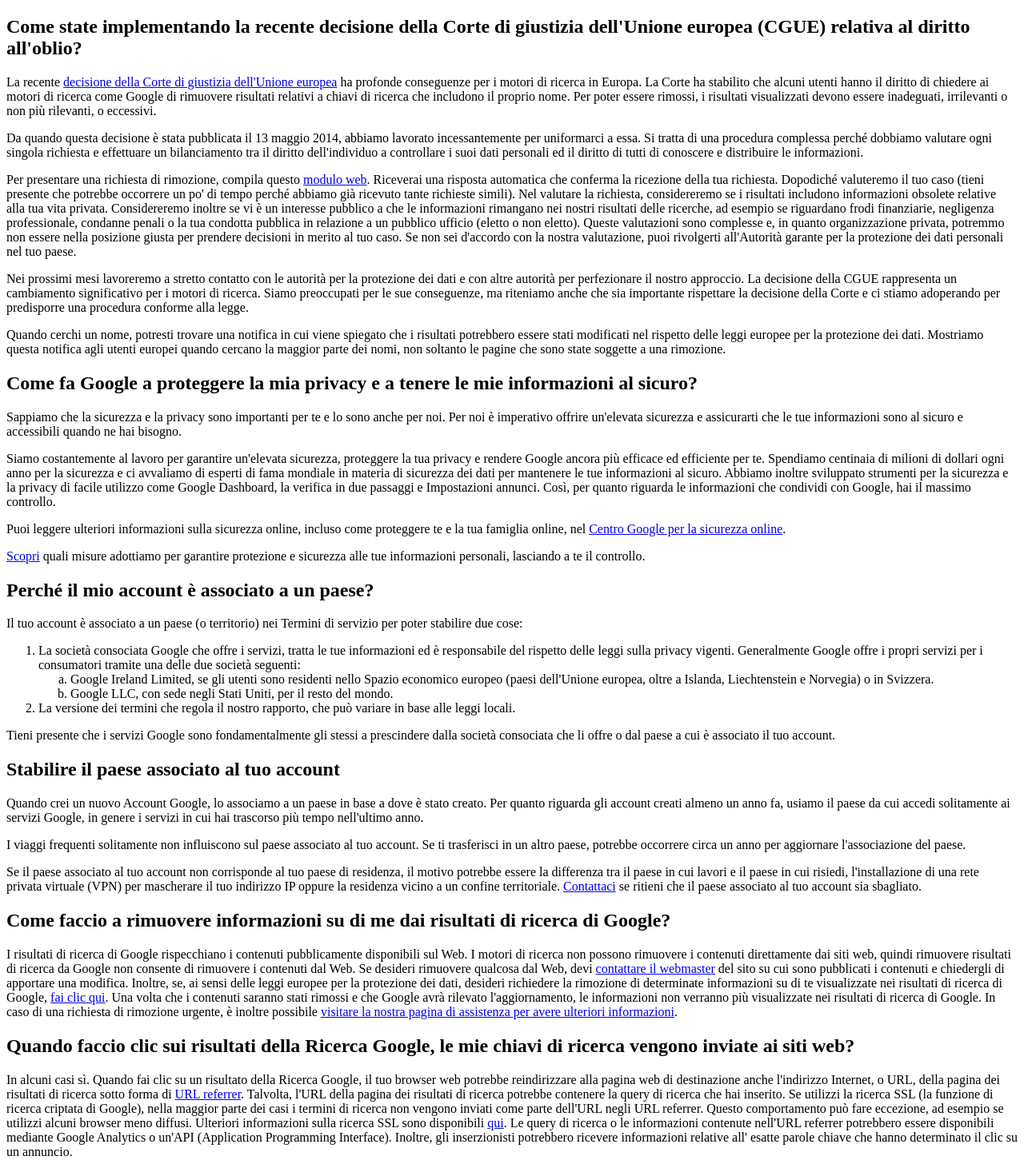
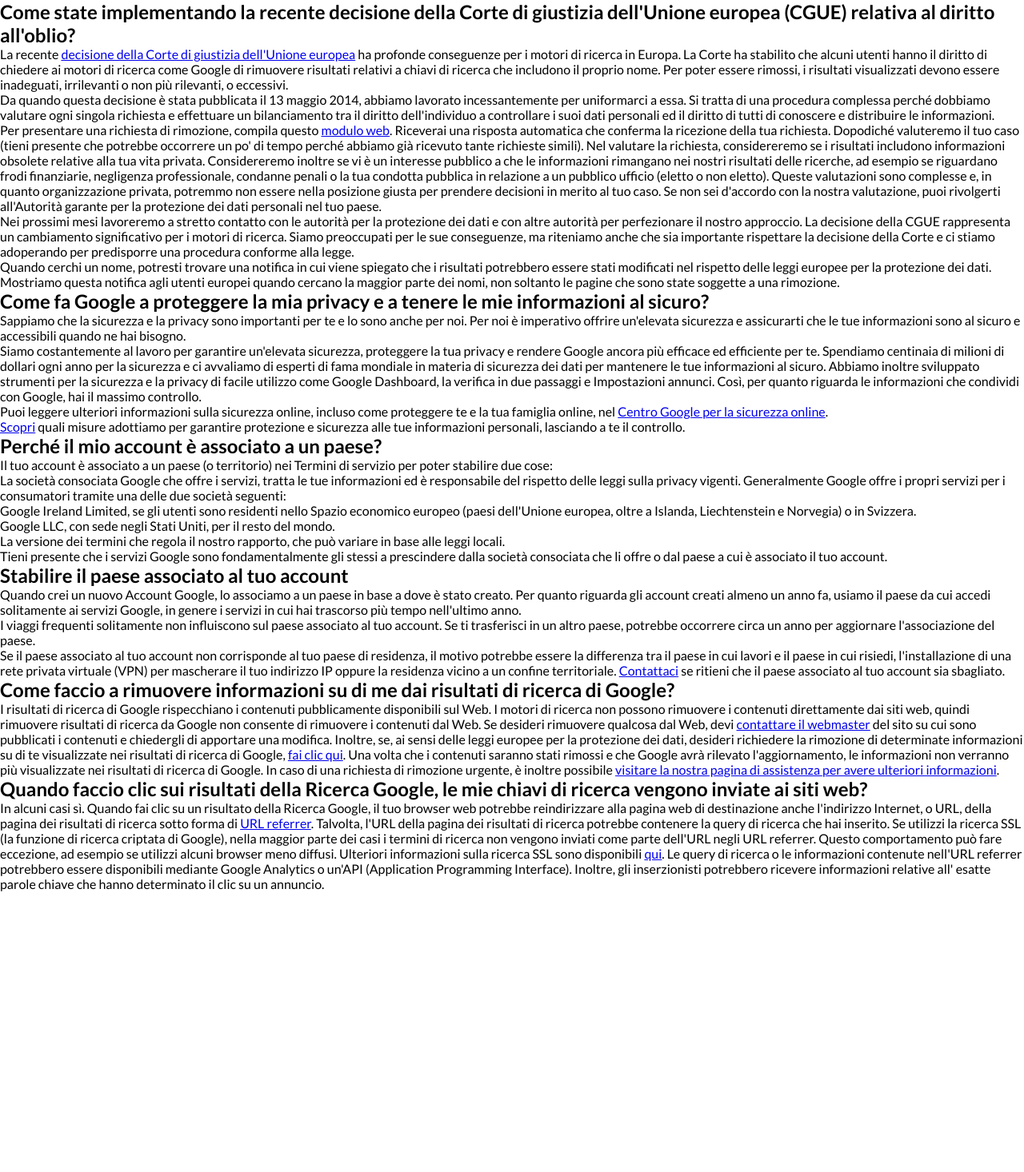
Before and after one commit to MarilenaCantisani/php-google-faq, a PHP site: page / in a window 1280 px wide. Shown: the whole page at 80% size. After the commit the page ends 1115 px from the top, so only its background shows below. Run offline with PHP 8.4, Linux system fonts and the light colour scheme.

Commit message:
Added font style

```diff
--- /dev/null
+++ b/css/style.css
@@ -0,0 +1,11 @@
+/* RESET */
+* {
+    box-sizing: border-box;
+    padding: 0;
+    margin: 0;
+}
+
+/* UTILITY */
+body {
+    font-family: 'Lato', sans-serif;
+}
--- a/index.php
+++ b/index.php
@@ -71,6 +71,12 @@ $frequent_questions = [
     <meta charset="UTF-8">
     <meta http-equiv="X-UA-Compatible" content="IE=edge">
     <meta name="viewport" content="width=device-width, initial-scale=1.0">
+    <!-- Link fonts google -->
+    <link rel="preconnect" href="https://fonts.googleapis.com">
+    <link rel="preconnect" href="https://fonts.gstatic.com" crossorigin>
+    <link href="https://fonts.googleapis.com/css2?family=Lato:wght@300;400;700&display=swap" rel="stylesheet">
+    <!-- Link css file -->
+    <link rel="stylesheet" href="css/style.css">
     <title>PHP Google</title>
 </head>
 <body>
```
